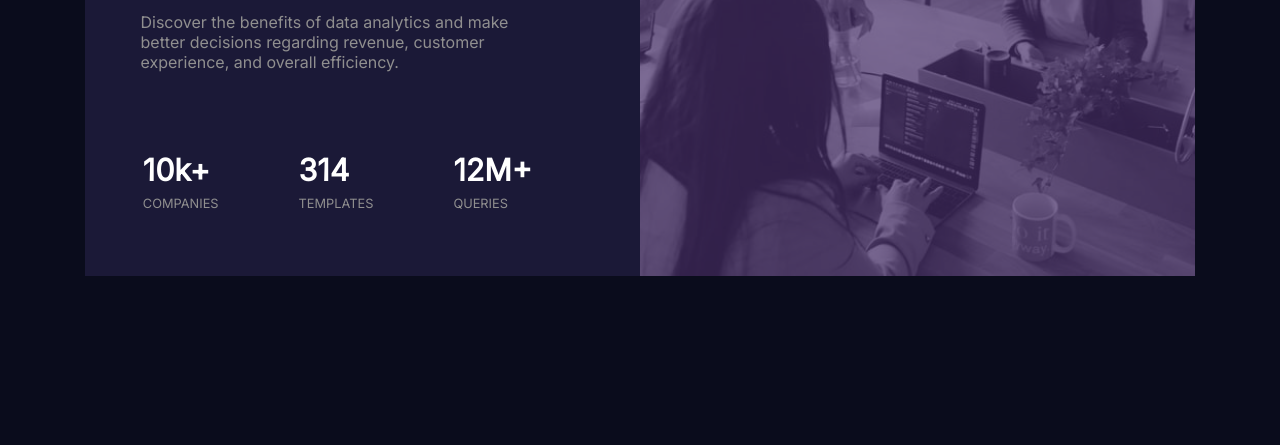
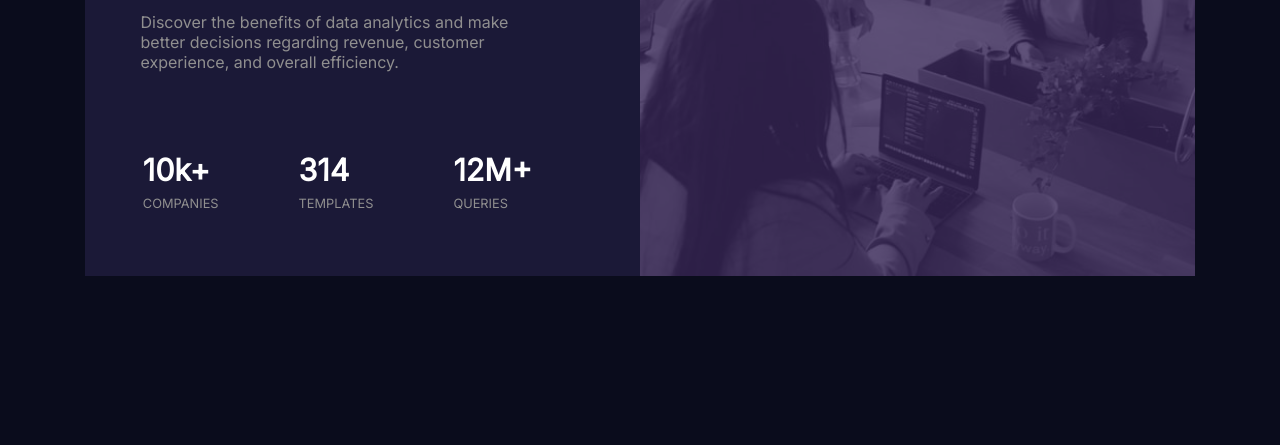
Before and after one commit to BrunoPerica/Stats-preview-card-component, a plain HTML site: page index.html in a window 1280 px wide. Shown: the part 355-800 px from the top of the page. Drawn offline with Linux system fonts and the light colour scheme.

Commit message:
Update index.css

```diff
--- a/index.css
+++ b/index.css
@@ -30,7 +30,7 @@ width: 50%;
 .img{
     width: 100%;
     height: 100%;
-    filter: opacity(0.3) drop-shadow(0 0 #AB5CDB);
+    filter: opacity(0.2) drop-shadow(0 0 #AB5CDB);
 }
 .table{
     border-spacing: 5rem 0.5rem;
```
